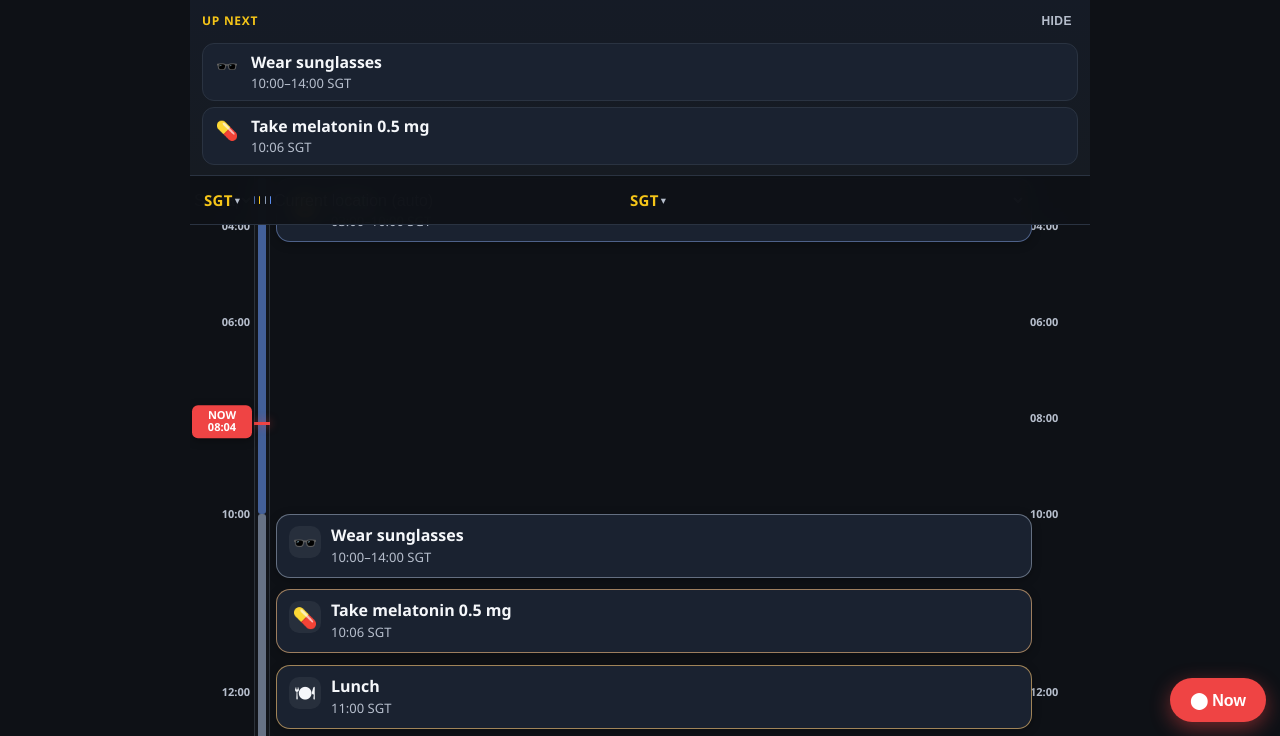
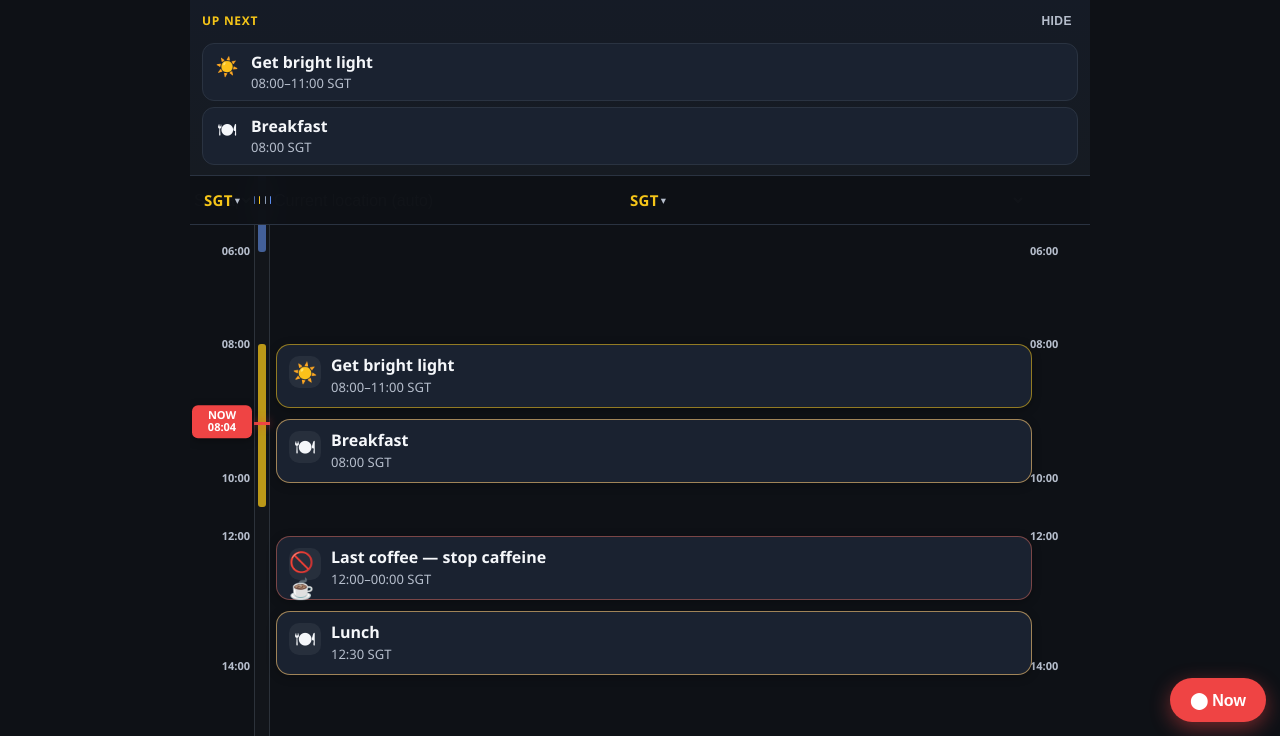
Before and after one commit to ross-veitch/jetlag-coach, a plain HTML site: page index.html in a window 1280 px wide. Shown: the part 64-800 px from the top of the page. Drawn offline with Linux system fonts and the light colour scheme.

Commit message:
v13: personalised plan for 13-16 Nov (catch-up night, EK315 nap, EK213 sleep bank, Garmin Time Sync, easy runs)

```diff
--- a/css/app.css
+++ b/css/app.css
@@ -278,6 +278,8 @@ body {
 .advice-card.type-mel { border-color: rgba(212,165,116,0.7); }
 .advice-card.type-meal { border-color: rgba(232,184,109,0.65); }
 .advice-card.type-ncaff { border-color: rgba(200,100,90,0.55); }
+.advice-card.type-train { border-color: rgba(74,222,128,0.7); }
+.advice-card.type-sync { border-color: rgba(56,189,248,0.8); border-width: 2px; }
 .flight-card {
   border-color: var(--flight-border);
   background: linear-gradient(180deg, rgba(91,141,239,0.18), var(--bg-card));
--- a/js/app.js
+++ b/js/app.js
@@ -118,6 +118,7 @@
           id: "b" + ++idSeq,
           t: b.t,
           note: b.note,
+          title: b.title,
           startMs,
           endMs,
           dayId: day.id,
@@ -250,6 +251,8 @@
       mel: "💊",
       meal: "🍽",
       flight: "✈",
+      train: "🏃",
+      sync: "⌚",
       day: "📅",
       zone: "🕐",
     };
@@ -268,6 +271,7 @@
   function melTitle(b) {
     const m = (b.dayMel || "").trim();
     if (!m || /^none/i.test(m)) return "Melatonin — skip today";
+    if (/optional|only if/i.test(m)) return "Optional melatonin (only if needed)";
     const dose = m.match(/(\d+(?:\.\d+)?\s*–\s*\d+(?:\.\d+)?\s*mg|\d+(?:\.\d+)?\s*mg)/i);
     if (dose) return "Take melatonin " + dose[1].replace(/\s+/g, " ");
     if (/optional/i.test(m)) return "Optional melatonin";
@@ -275,7 +279,10 @@
   }
 
   function plainTitle(b) {
+    if (b.title && b.t !== "flight") return b.title;
     switch (b.t) {
+      case "train": return "Easy exercise";
+      case "sync": return "Garmin Time Sync";
       case "seek": return "Get bright light";
       case "avoid": return "Wear sunglasses";
       case "sleep": return "Sleep";
@@ -464,7 +471,7 @@
   function renderUpNext() {
     const now = nowMs();
     const horizon = now - 10 * 60000;
-    const prefer = new Set(["mel", "meal", "ncaff", "nap", "seek", "avoid", "sleep"]);
+    const prefer = new Set(["mel", "meal", "ncaff", "nap", "seek", "avoid", "sleep", "train", "sync"]);
     const candidates = abs.blocks
       .filter((b) => b.endMs >= horizon && b.t !== "caff")
       .sort((a, c) => a.startMs - c.startMs);
--- a/js/trip-data.js
+++ b/js/trip-data.js
@@ -6,16 +6,17 @@
  * Not medical advice — see footer.
  */
 window.JETLAG_DATA = {
-  version: 1,
+  version: 2,
+  updated: "2026-11-13",
   traveller: "Ross Veitch",
   origin: { name: "Singapore", tz: "Asia/Singapore", abbr: "SGT", utcOffset: 8 },
   disclaimer:
     "Not medical advice. Circadian tools (light, melatonin, caffeine) can interact with medications and conditions — check with a clinician if unsure. Doses and timings are a practical plan for a healthy intermediate chronotype, not a prescription.",
   strategy: {
-    headline: "Delay out, advance home",
+    headline: "Catch up on sleep first, then shift later",
     summary:
-      "Dubai is 4 h west of SGT — delay before and during the first stop, and keep delaying through Miami (−13 h from SGT). Re-advance across the 6 Dubai nights on the return, then +4 h east into Singapore.",
-    baseline: "00:20–07:30 SGT",
+      "Updated Fri 13 Nov with your data: three short nights in a row (~5h45, ~6h, ~4h10), HRV ~31, resting HR 56–60, Garmin sleep need 7.5 h. So tonight is a catch-up night (bed 22:30 SGT), not a shift. Dubai (−4 h) then gets you halfway; daylight on Miami arrival does the rest. Re-advance across the Dubai nights on the return, then +4 h east into Singapore.",
+    baseline: "Recent: ~00:30–07:00 SGT, short (target 7.5 h)",
     cbtmin: "~05:00 SGT (intermediate chronotype)",
     melatonin: "0.5 mg IR default for shifting; ~1 mg near bed for sleep",
     caffeineCutoff: "~8 h before planned sleep",
@@ -26,7 +27,7 @@ window.JETLAG_DATA = {
       id: "EK315",
       label: "EK315 SIN→DXB",
       detail:
-        "Day flight (~7.5 h). Stay awake. Light meal OK. No long sleep — land ready for Dubai afternoon/evening light.",
+        "Day flight (~7.5 h). One nap of up to 90 min early in the flight (eye mask, alarm), then stay awake. Coffee OK until 13:00 GST. Land 14:00 GST: Garmin Time Sync, then daylight until sunset. Bed 22:00 GST.",
       dep: "2026-11-14T10:30:00+08:00",
       arr: "2026-11-14T14:00:00+04:00",
     },
@@ -34,7 +35,7 @@ window.JETLAG_DATA = {
       id: "EK213",
       label: "EK213 DXB→MIA",
       detail:
-        "Long haul. Sleep ~6–7 h after takeoff (main night). Wake before landing; sunglasses on arrival; seek light mid-afternoon onward.",
+        "Overnight, ~16.5 h. Bank 2.5 h of sleep Sun evening first. Melatonin 0.5 mg at boarding, skip the meal, sleep 6–7 h right after takeoff. Then ~3 h dim, and a 90-min nap ending ~2 h before landing. Land 09:50 EST: Garmin Time Sync, daylight all day, no nap, bed 22:00 EST.",
       dep: "2026-11-16T02:15:00+04:00",
       arr: "2026-11-16T09:50:00-05:00",
     },
@@ -56,7 +57,9 @@ window.JETLAG_DATA = {
     },
   ],
   training: [
-    "Post-infection: antibiotics end ~4 Nov; easy runs only with HR under 130 until readiness recovers.",
+    "Easy only after the chest infection: runs with HR under 130 (set a 128 alert). No intervals or heavy lifting until the MRI result is in.",
+    "Fri 13: daylight walk 30–40 min, no run. Sun 15: easy 25 min run early near SLS Dubai. Wed 18 (or Tue 17): easy 25–30 min beach run at sunrise.",
+    "Garmin Time Sync on the Fenix after landing in Dubai (Sat) and Miami (Mon).",
     "Travel days (14, 16, 20–21, 27): light activity only — walks, mobility, short hotel gym if feeling good.",
     "When cleared, use morning or evening outdoor easy runs to deliver the seek-light blocks (morning on advance days; evening on delay days).",
     "SLS Dubai and Edition/Diplomat gyms: steam or sauna is fine in the evening on delay days (dim afterward) or after morning light on advance days.",
@@ -71,6 +74,8 @@ window.JETLAG_DATA = {
     ncaff: { label: "No caffeine", color: "#a67c52", short: "No caff", icon: "coffee-slash" },
     mel: { label: "Melatonin", color: "#b8956c", short: "Melatonin", icon: "pill" },
     meal: { label: "Meal", color: "#e8b86d", short: "Meal", icon: "meal" },
+    train: { label: "Easy exercise", color: "#4ade80", short: "Exercise", icon: "run" },
+    sync: { label: "Garmin Time Sync", color: "#38bdf8", short: "Sync", icon: "watch" },
     flight: { label: "Flight", color: "#7dd3fc", short: "Flight", icon: "plane" },
   },
   trips: [
@@ -102,20 +107,17 @@ window.JETLAG_DATA = {
           tz: "SGT",
           iana: "Asia/Singapore",
           off: 0,
-          cbt: "~05:45 SGT",
-          focus: "Start delay: later light, later bed",
-          mel: "0.5 mg at wake (~08:15)",
-          tip: "Sunglasses until noon. Evening outdoor light. Bed ~01:00.",
+          cbt: "~05:00 SGT",
+          focus: "Actual: short broken night (~5h45)",
+          mel: "None",
+          tip: "What happened: dozed 00:29–01:03, slept 01:11–07:21. Sleep debt building.",
           blocks: [
-            { t: "sleep", a: 1.0, b: 8.25 },
-            { t: "avoid", a: 8.25, b: 12.0 },
-            { t: "mel", a: 8.3, b: 8.5 },
-            { t: "caff", a: 8.25, b: 17.0 },
-            { t: "ncaff", a: 17.0, b: 24.0 },
-            { t: "seek", a: 16.0, b: 20.0 },
-            { t: "meal", a: 9.0, b: 9.5 },
-            { t: "meal", a: 14.0, b: 14.75 },
-            { t: "meal", a: 20.5, b: 21.5 },
+            { t: "sleep", a: 1.18, b: 7.35, note: "Actual sleep (Oura): 01:11–07:21, ~5h45" },
+            { t: "caff", a: 7.5, b: 12.0 },
+            { t: "ncaff", a: 12.0, b: 24.0 },
+            { t: "meal", a: 8.0, b: 8.5 },
+            { t: "meal", a: 13.0, b: 13.75 },
+            { t: "meal", a: 19.5, b: 20.25 },
           ],
         },
         {
@@ -126,116 +128,127 @@ window.JETLAG_DATA = {
           tz: "SGT",
           iana: "Asia/Singapore",
           off: 0,
-          cbt: "~06:45 SGT",
-          focus: "Keep delaying ~1 h",
-          mel: "0.5 mg at wake (~09:15)",
-          tip: "Push bed to ~02:00. Seek light 17:00–21:00.",
+          cbt: "~05:00 SGT",
+          focus: "Actual: ~6 h (00:15–07:30)",
+          mel: "None",
+          tip: "What happened: late 23:30 call, asleep ~00:15, up 07:30.",
           blocks: [
-            { t: "sleep", a: 2.0, b: 9.25 },
-            { t: "avoid", a: 9.25, b: 13.0 },
-            { t: "mel", a: 9.3, b: 9.5 },
-            { t: "caff", a: 9.25, b: 18.0 },
-            { t: "ncaff", a: 18.0, b: 24.0 },
-            { t: "seek", a: 17.0, b: 21.0 },
-            { t: "meal", a: 10.0, b: 10.5 },
-            { t: "meal", a: 15.0, b: 15.75 },
-            { t: "meal", a: 21.0, b: 22.0 },
+            { t: "sleep", a: 0.25, b: 7.5, note: "Actual sleep: 00:15–07:30, ~6 h" },
+            { t: "caff", a: 7.5, b: 12.0 },
+            { t: "ncaff", a: 12.0, b: 24.0 },
+            { t: "meal", a: 8.0, b: 8.5 },
+            { t: "meal", a: 13.0, b: 13.75 },
+            { t: "meal", a: 19.5, b: 20.25 },
           ],
         },
         {
           id: "13",
           date: "2026-11-13",
-          title: "Fri 13 Nov · Singapore",
+          title: "Fri 13 Nov · Singapore · Catch-up night",
           phase: "pre",
           tz: "SGT",
           iana: "Asia/Singapore",
           off: 0,
-          cbt: "~07:45 SGT",
-          focus: "Last full pre-shift day",
-          mel: "0.5 mg at wake (~10:00)",
-          tip: "Bed ~03:00. Pack tonight; EK315 tomorrow 10:30 SGT.",
+          cbt: "~05:00 SGT",
+          focus: "Pay back sleep: in bed by 22:30 tonight",
+          mel: "0.5 mg at ~21:00",
+          tip: "Third short night (~4h10, 00:46–06:01). Sleep debt is high, so tonight is about catching up, not shifting. Daylight walk, no run. Coffee before noon only. No alcohol. Pack by 21:00. Lights dim from 20:30. In bed 22:30, alarm 07:00 for EK315.",
           blocks: [
-            { t: "sleep", a: 3.0, b: 10.0 },
-            { t: "avoid", a: 10.0, b: 14.0 },
-            { t: "mel", a: 10.1, b: 10.3 },
-            { t: "caff", a: 10.0, b: 19.0 },
-            { t: "ncaff", a: 19.0, b: 24.0 },
-            { t: "seek", a: 18.0, b: 22.0 },
-            { t: "meal", a: 11.0, b: 11.5 },
-            { t: "meal", a: 16.0, b: 16.75 },
-            { t: "meal", a: 21.5, b: 22.5 },
+            { t: "sleep", a: 0.77, b: 6.02, note: "Actual sleep (Withings): 00:46–06:01, ~4h10" },
+            { t: "caff", a: 6.5, b: 12.0 },
+            { t: "ncaff", a: 12.0, b: 24.0, note: "No coffee, tea or cola after noon so you can sleep at 22:30." },
+            { t: "seek", a: 8.0, b: 11.0, note: "Get outside in daylight this morning. It helps you feel sleepy earlier tonight." },
+            { t: "train", a: 17.0, b: 17.67, title: "Daylight walk 30–40 min (no run)", note: "Brisk walk plus 10 min mobility. Sleep is too short for a run today." },
+            { t: "meal", a: 8.0, b: 8.5 },
+            { t: "meal", a: 12.5, b: 13.25 },
+            { t: "meal", a: 19.0, b: 19.75, note: "Early, light dinner. No alcohol tonight." },
+            { t: "avoid", a: 20.5, b: 22.5, note: "Dim lights, screens on night mode. Pack before 21:00." },
+            { t: "mel", a: 21.0, b: 21.2 },
+            { t: "sleep", a: 22.5, b: 31.0, note: "In bed 22:30 SGT, alarm 07:00 Sat. Up to 8 h of catch-up sleep." },
           ],
         },
         {
           id: "14",
           date: "2026-11-14",
-          title: "Sat 14 Nov · SIN → DXB",
+          title: "Sat 14 Nov · EK315 SIN → DXB",
           phase: "dubai1",
           tz: "GST",
           iana: "Asia/Dubai",
           off: 4,
-          cbt: "~08:30 SGT / 04:30 GST",
-          focus: "Land Dubai; evening light; late bed",
-          mel: "None (travel morning)",
-          tip: "EK315: stay awake. Land 14:00 GST — SEEK outdoor light to ~19:30. SLS Dubai. Bed ~02:00 GST.",
+          cbt: "~05:00 SGT / 01:00 GST",
+          focus: "One nap on board, daylight on landing, early Dubai night",
+          mel: "Optional 0.5 mg at 21:30 only if wired",
+          nap: "Up to 90 min on EK315, early in the flight. Stay awake after that.",
+          tip: "Up 07:00 SGT. EK315 10:30 SGT is a day flight: one nap of up to 90 min early on, then stay awake. Land 14:00 GST: do a manual Time Sync on the Fenix, then get outside in daylight until sunset. Coffee until 13:00 GST. Bed 22:00 GST.",
           blocks: [
-            { t: "sleep", a: 0.0, b: 6.0 },
-            { t: "flight", a: 6.5, b: 14.0 },
-            { t: "seek", a: 14.0, b: 19.5 },
-            { t: "caff", a: 6.5, b: 18.0 },
-            { t: "ncaff", a: 18.0, b: 24.0 },
-            { t: "meal", a: 11.5, b: 12.25 },
-            { t: "meal", a: 20.0, b: 21.0 },
+            { t: "caff", a: 3.0, b: 13.0 },
+            { t: "meal", a: 3.5, b: 4.0, note: "Breakfast at home or the lounge (07:30 SGT)." },
+            { t: "nap", a: 7.5, b: 9.0, note: "On board: eye mask, earplugs, max 90 min. Set an alarm." },
+            { t: "meal", a: 9.5, b: 10.25, note: "Meal on board after your nap. Go easy on alcohol." },
+            { t: "ncaff", a: 13.0, b: 24.0 },
+            { t: "sync", a: 14.25, b: 14.5, title: "Garmin Time Sync (Dubai)", note: "On the Fenix: Settings > System > Time > Sync Time, or sync in Garmin Connect on your phone. Check it shows Dubai time." },
+            { t: "seek", a: 15.0, b: 17.5, note: "Outside in daylight until sunset (~17:30). A walk around SLS / Downtown is ideal." },
+            { t: "meal", a: 18.5, b: 19.25, note: "Early dinner. Keep it light." },
+            { t: "avoid", a: 20.5, b: 22.0, note: "Dim lights, screens down." },
+            { t: "mel", a: 21.5, b: 21.7 },
+            { t: "sleep", a: 22.0, b: 31.0, note: "Bed 22:00 GST (02:00 SGT), up 07:00 GST. Long sleep to pay back debt." },
           ],
         },
         {
           id: "15",
           date: "2026-11-15",
-          title: "Sun 15 Nov · Dubai (stepping stone)",
+          title: "Sun 15 Nov · Dubai · Bank sleep before EK213",
           phase: "dubai1",
           tz: "GST",
           iana: "Asia/Dubai",
           off: 4,
-          cbt: "~09:30 SGT / 05:30 GST",
-          focus: "Keep delaying toward Miami; nap before 02:15 flight",
-          mel: "0.5 mg at wake (~09:30)",
-          nap: "20–25 min ~20:00 GST",
-          tip: "Evening nap, then airport for EK213 Mon 02:15 GST. Main sleep on the plane.",
+          cbt: "~03:00 GST",
+          focus: "Easy run, afternoon light, sleep before the 02:15 flight",
+          mel: "0.5 mg at boarding ~01:45 GST",
+          nap: "Bank sleep 19:00–21:30 GST (alarm). Then sleep straight after EK213 takes off.",
+          tip: "Easy 25 min run early near SLS (HR under 130), then sunglasses until noon. Coffee before noon only. Afternoon daylight. Early dinner, then bank 2.5 h of sleep 19:00–21:30. Leave for DXB ~23:00. On EK213: melatonin at boarding, skip the meal, sleep right after takeoff.",
           blocks: [
-            { t: "sleep", a: 2.0, b: 9.5 },
-            { t: "avoid", a: 9.5, b: 14.0 },
-            { t: "mel", a: 9.6, b: 9.8 },
-            { t: "caff", a: 9.5, b: 20.0 },
-            { t: "ncaff", a: 20.0, b: 24.0 },
-            { t: "seek", a: 16.0, b: 22.0 },
-            { t: "nap", a: 20.0, b: 20.5, note: "25 min" },
-            { t: "meal", a: 10.5, b: 11.0 },
-            { t: "meal", a: 15.0, b: 15.75 },
-            { t: "meal", a: 21.5, b: 22.25 },
+            { t: "train", a: 7.25, b: 7.75, title: "Easy run 25 min near SLS (HR under 130)", note: "Go early before the heat. Walk breaks to stay under 130. Water after." },
+            { t: "caff", a: 7.0, b: 12.0 },
+            { t: "avoid", a: 7.75, b: 12.0, note: "Sunglasses outside until noon (helps you shift later for Miami)." },
+            { t: "meal", a: 8.25, b: 8.75 },
+            { t: "ncaff", a: 12.0, b: 24.0, note: "No caffeine after noon so you can bank sleep this evening and sleep on the plane." },
+            { t: "meal", a: 13.0, b: 13.75 },
+            { t: "seek", a: 14.0, b: 17.5, note: "Afternoon daylight: pool, walk, terrace." },
+            { t: "meal", a: 17.75, b: 18.5, note: "Early dinner, carbs OK. This replaces the plane meal." },
+            { t: "nap", a: 19.0, b: 21.5, note: "Bank sleep 2.5 h. Dark room, alarm 21:30. Pack before." },
+            { t: "avoid", a: 21.5, b: 25.75, note: "Low light while you get to DXB (leave ~23:00). Sunglasses in the bright terminal." },
+            { t: "mel", a: 25.75, b: 25.95 },
+            { t: "sleep", a: 26.75, b: 33.5, note: "Sleep on EK213 right after takeoff: eye mask, earplugs, skip the meal service. Aim for 6–7 h." },
           ],
         },
         {
           id: "16",
           date: "2026-11-16",
-          title: "Mon 16 Nov · DXB → MIA",
+          title: "Mon 16 Nov · EK213 DXB → MIA",
           phase: "miami",
           tz: "EST",
           iana: "America/New_York",
           off: 13,
-          cbt: "~11:00 SGT / ~22:00 EST (Sun)",
-          focus: "Long-haul sleep; afternoon/evening Miami light",
-          mel: "0.5 mg after landing (~10:00 EST)",
-          tip: "EK213: sleep ~6–7 h after takeoff. Land 09:50 EST with sunglasses. SEEK light 15:00–20:00. Edition hotel. Bed ~01:30 EST.",
+          cbt: "~22:00 EST (shifting later)",
+          focus: "Second nap on board, then daylight all day in Miami",
+          mel: "0.5 mg at 21:15 EST",
+          nap: "90 min on board ~06:30–08:00 EST. No naps after landing.",
+          tip: "On EK213: after the main sleep keep the shade down and screens dim for ~3 h, then a 90-min nap before landing. Land 09:50 EST: manual Time Sync on the Fenix, then outside in daylight as much as you can until sunset. No nap. Coffee until 14:00. Melatonin 21:15, bed 22:00 EST.",
           blocks: [
-            { t: "flight", a: 0.0, b: 9.83 },
-            { t: "sleep", a: 0.5, b: 7.0 },
-            { t: "avoid", a: 9.83, b: 14.5 },
-            { t: "mel", a: 10.0, b: 10.2 },
-            { t: "caff", a: 12.0, b: 17.5 },
-            { t: "ncaff", a: 17.5, b: 24.0 },
-            { t: "seek", a: 15.0, b: 20.0 },
-            { t: "meal", a: 11.0, b: 11.5 },
-            { t: "meal", a: 20.5, b: 21.5 },
+            { t: "avoid", a: 0.5, b: 3.5, note: "On board after the main sleep: shade down, eye mask or dim screen." },
+            { t: "meal", a: 1.0, b: 1.5, note: "Meal on board after waking." },
+            { t: "nap", a: 6.5, b: 8.0, note: "Second sleep on board, 90 min, ends ~2 h before landing." },
+            { t: "meal", a: 8.25, b: 8.75, note: "Light meal before landing." },
+            { t: "sync", a: 10.0, b: 10.25, title: "Garmin Time Sync (Miami)", note: "On the Fenix: Settings > System > Time > Sync Time, or sync in Garmin Connect. Check it shows Miami time (EST)." },
+            { t: "caff", a: 10.0, b: 14.0 },
+            { t: "seek", a: 10.5, b: 17.5, note: "Outside in daylight as much as you can: walk, lunch outdoors. This is the most important step for Miami." },
+            { t: "meal", a: 12.5, b: 13.25 },
+            { t: "ncaff", a: 14.0, b: 24.0 },
+            { t: "meal", a: 18.5, b: 19.25 },
+            { t: "avoid", a: 20.0, b: 22.0, note: "Dim lights after dinner." },
+            { t: "mel", a: 21.25, b: 21.45 },
+            { t: "sleep", a: 22.0, b: 30.5, note: "Bed 22:00 EST, up 06:30." },
           ],
         },
         {
@@ -246,22 +259,23 @@ window.JETLAG_DATA = {
           tz: "EST",
           iana: "America/New_York",
           off: 13,
-          cbt: "~13:00 SGT / ~00:00 EST",
-          focus: "Conference alertness; mild delay continues",
-          mel: "0.5 mg at wake",
-          nap: "20–25 min ~14:00 if crashing",
-          tip: "Diplomat sessions: caffeine for AM. Sunglasses outdoors morning. Evening light walk.",
+          cbt: "~00:00 EST (shifting later)",
+          focus: "Conference alertness; afternoon light keeps you shifting",
+          mel: "Optional 0.5 mg at 22:30 only if you can't settle",
+          nap: "20 min ~13:30 only if crashing",
+          tip: "Up 06:30. Sunglasses outside until 10:00. Coffee until 14:30. 20-min nap only if needed. Afternoon daylight. Easy run is Wednesday (or today if Wed is packed). Bed 22:30.",
           blocks: [
-            { t: "sleep", a: 1.5, b: 8.0 },
-            { t: "avoid", a: 8.0, b: 12.0 },
-            { t: "mel", a: 8.1, b: 8.3 },
-            { t: "caff", a: 8.0, b: 16.5 },
-            { t: "ncaff", a: 16.5, b: 24.0 },
-            { t: "seek", a: 16.5, b: 19.5 },
-            { t: "nap", a: 14.0, b: 14.4, note: "25 min" },
-            { t: "meal", a: 8.5, b: 9.0 },
+            { t: "avoid", a: 6.5, b: 10.0, note: "Sunglasses outside until 10:00." },
+            { t: "caff", a: 6.5, b: 14.5 },
+            { t: "meal", a: 7.0, b: 7.5 },
             { t: "meal", a: 12.5, b: 13.25 },
-            { t: "meal", a: 19.5, b: 20.5 },
+            { t: "nap", a: 13.5, b: 13.83, note: "20 min max, only if crashing." },
+            { t: "ncaff", a: 14.5, b: 24.0 },
+            { t: "seek", a: 15.0, b: 17.5, note: "Get outside between sessions until sunset." },
+            { t: "meal", a: 19.0, b: 19.75 },
+            { t: "avoid", a: 21.0, b: 22.5, note: "Dim lights, short evenings." },
+            { t: "mel", a: 22.5, b: 22.7 },
+            { t: "sleep", a: 22.5, b: 30.5, note: "Bed 22:30, up 06:30." },
           ],
         },
         {
@@ -272,20 +286,21 @@ window.JETLAG_DATA = {
           tz: "EST",
           iana: "America/New_York",
           off: 13,
-          cbt: "~14:30 SGT / ~01:30 EST",
-          focus: "Hold delay; protect daytime alertness",
-          mel: "0.5 mg at wake",
-          tip: "Same pattern. Optional short nap early afternoon only.",
+          cbt: "~01:00 EST",
+          focus: "Easy beach run, then same pattern",
+          mel: "Optional 0.5 mg at 22:30 only if you can't settle",
+          tip: "Easy 25–30 min beach run at sunrise, HR under 130 (or Tue if today is packed). Coffee until 14:30. Afternoon daylight. Bed 22:30.",
           blocks: [
-            { t: "sleep", a: 1.0, b: 7.75 },
-            { t: "avoid", a: 7.75, b: 11.5 },
-            { t: "mel", a: 7.9, b: 8.1 },
-            { t: "caff", a: 7.75, b: 16.0 },
-            { t: "ncaff", a: 16.0, b: 24.0 },
-            { t: "seek", a: 16.5, b: 19.5 },
-            { t: "meal", a: 8.25, b: 8.75 },
+            { t: "train", a: 6.75, b: 7.25, title: "Easy beach run 25–30 min (HR under 130)", note: "Sunrise run on the sand path. Walk breaks to stay under 130. Swap to Tue if today is packed." },
+            { t: "caff", a: 6.5, b: 14.5 },
+            { t: "meal", a: 7.5, b: 8.0 },
             { t: "meal", a: 12.5, b: 13.25 },
-            { t: "meal", a: 19.5, b: 20.5 },
+            { t: "ncaff", a: 14.5, b: 24.0 },
+            { t: "seek", a: 15.0, b: 17.5, note: "Afternoon daylight between sessions." },
+            { t: "meal", a: 19.0, b: 19.75 },
+            { t: "avoid", a: 21.0, b: 22.5, note: "Dim lights." },
+            { t: "mel", a: 22.5, b: 22.7 },
+            { t: "sleep", a: 22.5, b: 30.5, note: "Bed 22:30, up 06:30." },
           ],
         },
         {
@@ -296,19 +311,19 @@ window.JETLAG_DATA = {
           tz: "EST",
           iana: "America/New_York",
           off: 13,
-          cbt: "~15:30 SGT / ~02:30 EST",
-          focus: "Stabilize near Miami; stop pushing delay",
-          mel: "Optional 0.5 mg; skip if sleep solid",
-          tip: "Partial adaptation is enough for conference. Dim screens after 21:00.",
+          cbt: "~02:00 EST",
+          focus: "Hold steady on Miami time",
+          mel: "None needed",
+          tip: "Same pattern. Walking only today. Bed 23:00.",
           blocks: [
-            { t: "sleep", a: 0.5, b: 7.5 },
-            { t: "avoid", a: 7.5, b: 10.0 },
-            { t: "caff", a: 7.5, b: 16.0 },
-            { t: "ncaff", a: 16.0, b: 24.0 },
-            { t: "seek", a: 16.0, b: 19.0 },
-            { t: "meal", a: 8.0, b: 8.5 },
+            { t: "seek", a: 7.0, b: 9.0, note: "Morning daylight is fine now." },
+            { t: "caff", a: 6.5, b: 14.5 },
+            { t: "meal", a: 7.5, b: 8.0 },
             { t: "meal", a: 12.5, b: 13.25 },
-            { t: "meal", a: 19.5, b: 20.5 },
+            { t: "ncaff", a: 14.5, b: 24.0 },
+            { t: "seek", a: 15.5, b: 17.5 },
+            { t: "meal", a: 19.0, b: 19.75 },
+            { t: "sleep", a: 23.0, b: 30.75, note: "Bed 23:00, up 06:45." },
           ],
         },
         {
@@ -324,9 +339,8 @@ window.JETLAG_DATA = {
           mel: "1 mg ~21:00 for plane sleep",
           tip: "EK214 23:55 EST: sleep soon after takeoff. Arrive DXB 23:00 Sat GST.",
           blocks: [
-            { t: "sleep", a: 0.25, b: 7.5 },
             { t: "seek", a: 8.0, b: 11.0 },
-            { t: "caff", a: 7.5, b: 14.0 },
+            { t: "caff", a: 7.0, b: 14.0 },
             { t: "ncaff", a: 14.0, b: 24.0 },
             { t: "avoid", a: 18.0, b: 23.9 },
             { t: "meal", a: 8.0, b: 8.5 },
--- a/sw.js
+++ b/sw.js
@@ -1,5 +1,5 @@
 /* Jet Lag Coach service worker — offline cache + reminder helper */
-const CACHE = "jetlag-coach-v12";
+const CACHE = "jetlag-coach-v13";
 const ASSETS = [
   "./",
   "./index.html",
```
